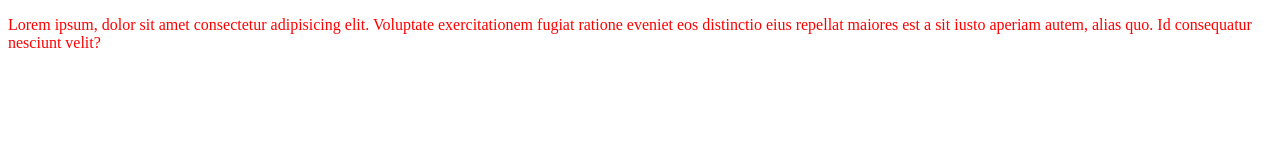
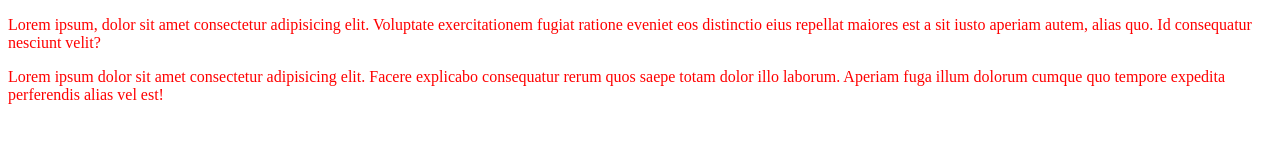
Before and after one commit to juancruzfl96/bootcampLeniolabs, a plain HTML site: page index.html in a window 1280 px wide. Drawn offline with Linux system fonts and the light colour scheme.

Commit message:
agregue un parrafo mas

```diff
--- a/index.html
+++ b/index.html
@@ -13,5 +13,10 @@
 			exercitationem fugiat ratione eveniet eos distinctio eius repellat maiores
 			est a sit iusto aperiam autem, alias quo. Id consequatur nesciunt velit?
 		</p>
+		<p>
+			Lorem ipsum dolor sit amet consectetur adipisicing elit. Facere explicabo
+			consequatur rerum quos saepe totam dolor illo laborum. Aperiam fuga illum
+			dolorum cumque quo tempore expedita perferendis alias vel est!
+		</p>
 	</body>
 </html>
```
